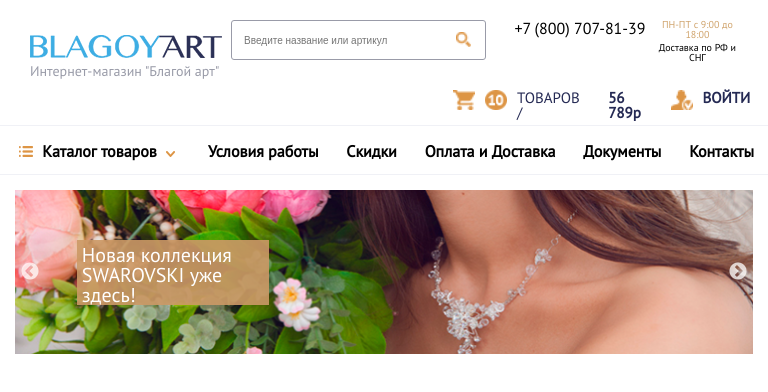
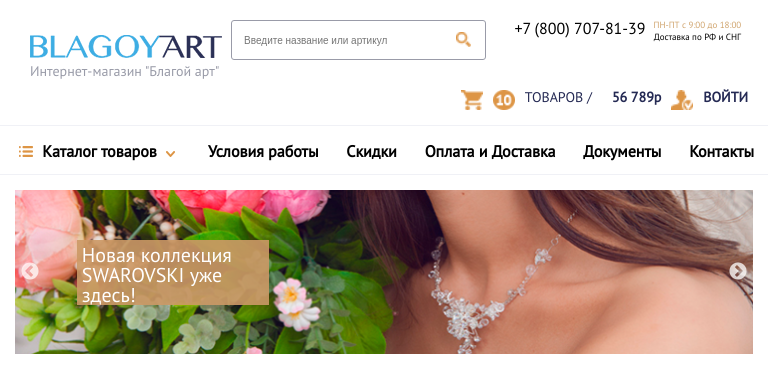
Before and after one commit to snow28/Sass_adoptive_test, a plain HTML site: page index.html in a window 768 px wide. Drawn offline with nearby package versions, Linux system fonts and the light colour scheme.

Commit message:
complete_70%

```diff
--- a/js/custom.js
+++ b/js/custom.js
@@ -22,8 +22,11 @@ $(document).ready(function(){
 
 
     $('.body').on('click', function (e) {  // как тут правильно сделать?????
-        if (!$(e.target).hasClass('nav-md__list-menu') && !$(e.target).parent().hasClass('menu__list-item')) {
-            console.log('2');
+        if (!$(e.target).hasClass('nav-md__list-menu')
+            && !$(e.target).parent().hasClass('menu__list-item')
+            && !$(e.target).hasClass('js-nav-menu')
+            && !$(e.target).parent().hasClass('js-nav-menu')
+        ) {
             if($('.menu').hasClass('menu__show')){
                 $('.menu').toggleClass('menu__show');
             }
@@ -32,4 +35,6 @@ $(document).ready(function(){
 
 
 
+
+
 });
--- a/sass/components/header.sass
+++ b/sass/components/header.sass
@@ -4,6 +4,8 @@
   height: 90px
   padding: 20px
   padding-bottom: 0px
+  max-width: 1240px
+  margin: auto
   display: flex
   flex-direction: row
   &__description
--- a/sass/components/info.sass
+++ b/sass/components/info.sass
@@ -2,6 +2,9 @@
   display: flex
   height: 20px
   color: $blue
+  &__wrapper
+    max-width: 1240px
+    margin: auto
   img
     max-height: 20px
     min-width: 22px
@@ -49,9 +52,15 @@
 @media screen and (min-width: 768px) and (max-width: 1199px )
   .info
     width: 40%
-    margin-left: 59%
+    margin-left: 60%
     margin-bottom: 15px
     img
       width: 20px
+@media screen and (min-width: 768px) and (max-width: 790px)
+  .info
+    p
+      font-size: 14px
+  .header__contacts-time
+    font-size: 9px
 
 @media screen and (max-width: 767px)
--- a/sass/components/menu.sass
+++ b/sass/components/menu.sass
@@ -46,8 +46,6 @@
           top: 15px
           right: 10px
           position: relative
-
-
     &__drop-down
       &_ul
         display: none
```
Also changed, not shown: css/style.css.
